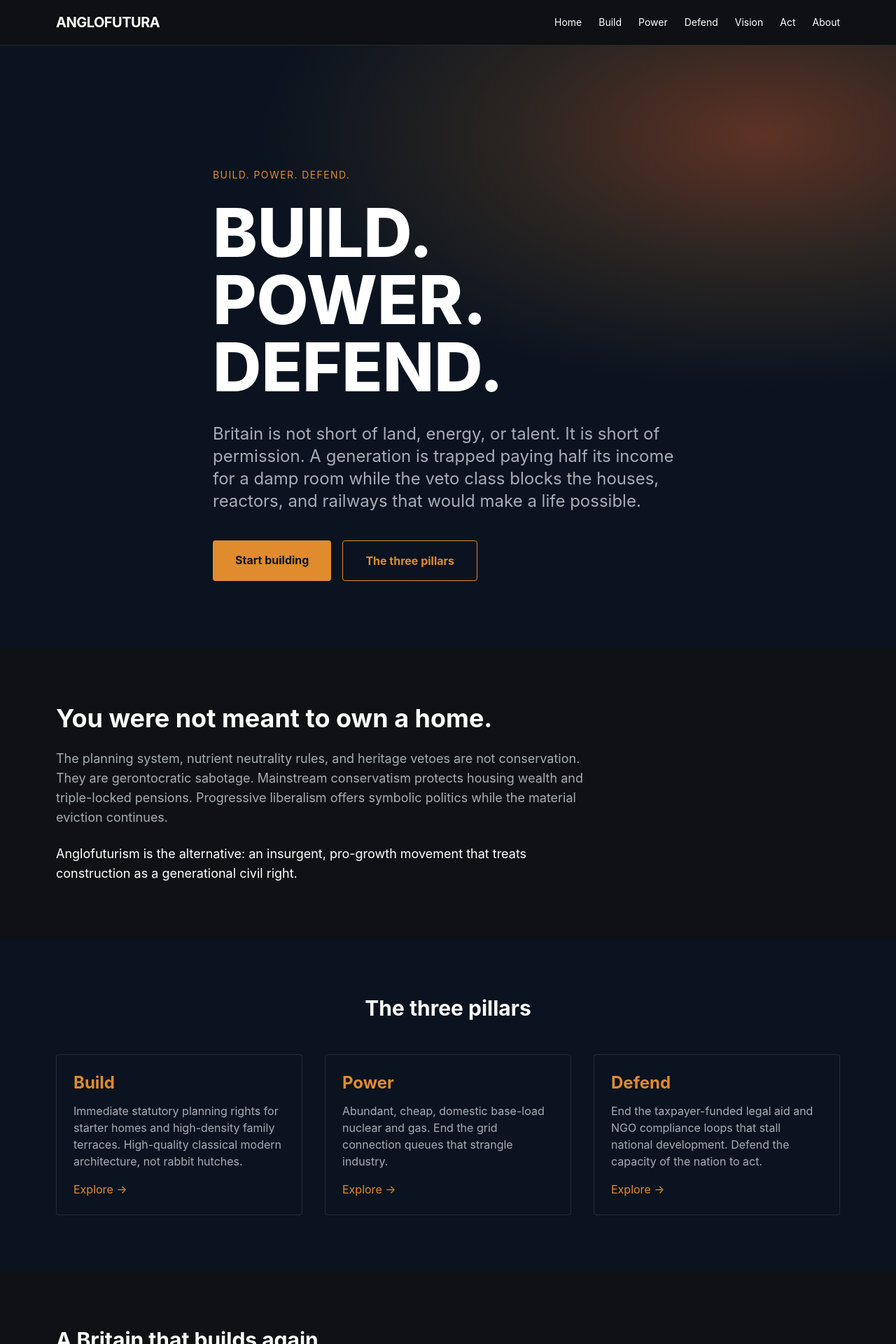
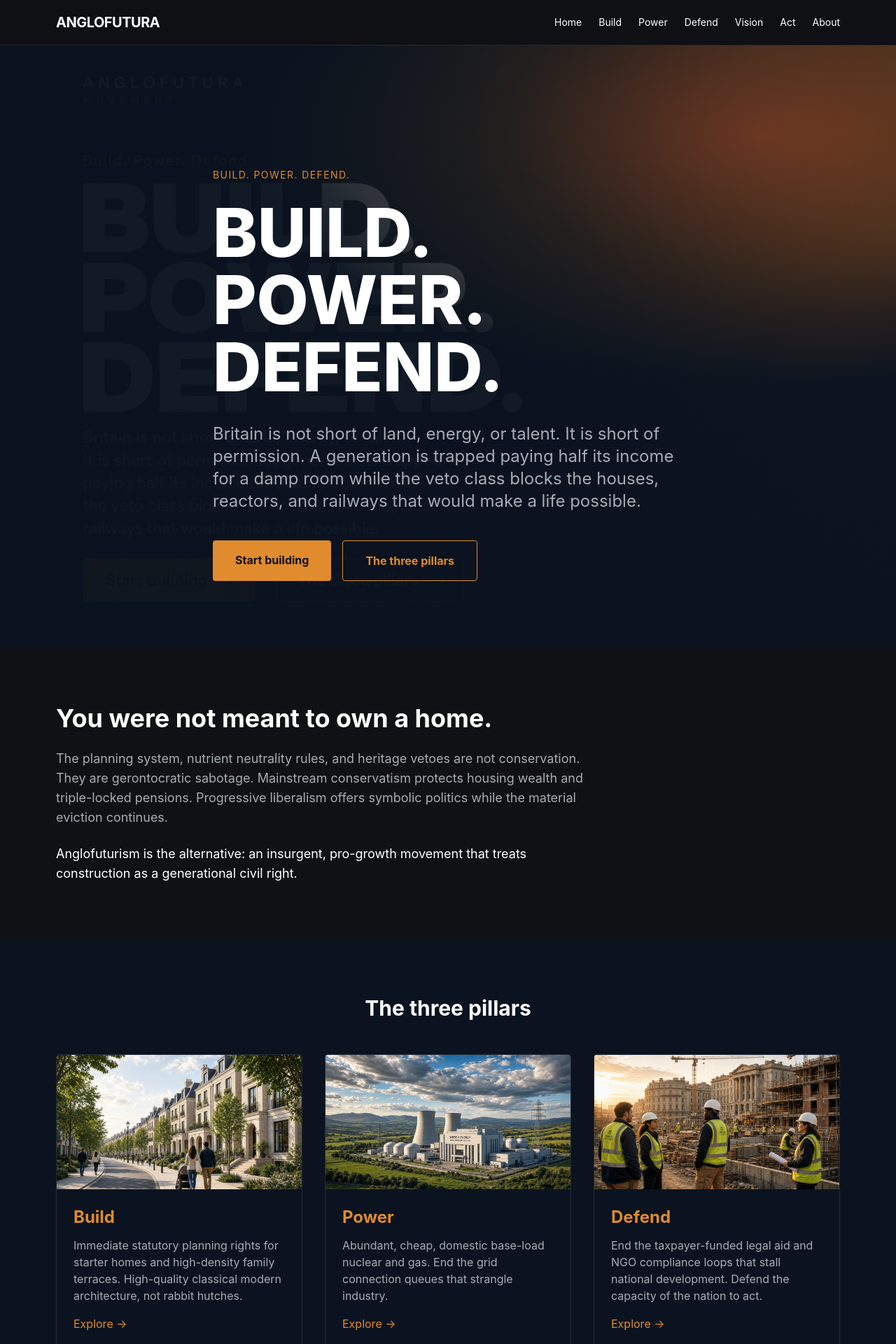
Before and after one commit to stumpyuk1/anglofutura-prototype, a Next.js app: page / in a window 1280 px wide. Shown: the top 1920 px of the page at 70% size. Built offline with nearby package versions, Linux system fonts and the light colour scheme.

Commit message:
Wire moodboard images into homepage (hero + pillars + vision)

```diff
--- a/app/page.js
+++ b/app/page.js
@@ -6,10 +6,18 @@ export default function Home() {
       {/* Hero */}
       <section className="relative min-h-screen flex items-center bg-navy overflow-hidden pt-20">
         <div
+          className="absolute inset-0 opacity-30"
+          style={{
+            backgroundImage: "url('/images/MC1ms.jpg')",
+            backgroundSize: 'cover',
+            backgroundPosition: 'center right',
+          }}
+        ></div>
+        <div
           className="absolute inset-0"
           style={{
             background:
-              'radial-gradient(ellipse 80% 60% at 85% 15%, rgba(196, 88, 43, 0.45) 0%, rgba(224, 139, 46, 0.15) 35%, rgba(10, 19, 31, 0) 70%)',
+              'radial-gradient(ellipse 80% 60% at 85% 15%, rgba(196, 88, 43, 0.4) 0%, rgba(224, 139, 46, 0.1) 35%, rgba(10, 19, 31, 0.9) 70%)',
           }}
         ></div>
         <div className="relative max-w-6xl mx-auto px-4 py-24">
@@ -48,25 +56,34 @@ export default function Home() {
         </p>
       </section>
 
-      {/* Pillars */}
+      {/* Pillars with images */}
       <section className="bg-navy py-20">
         <div className="max-w-6xl mx-auto px-4">
           <h2 className="text-3xl font-bold mb-12 text-center">The three pillars</h2>
           <div className="grid md:grid-cols-3 gap-8">
-            <div className="border border-white/10 p-6 rounded">
+            <div className="border border-white/10 rounded overflow-hidden">
+              <img src="/images/bED3n.jpg" alt="Construction" className="w-full h-48 object-cover" />
+              <div className="p-6">
                 <h3 className="text-2xl font-bold text-amber mb-3">Build</h3>
                 <p className="text-steel">Immediate statutory planning rights for starter homes and high-density family terraces. High-quality classical modern architecture, not rabbit hutches.</p>
                 <Link href="/build" className="inline-block mt-4 text-amber hover:underline">Explore →</Link>
               </div>
-            <div className="border border-white/10 p-6 rounded">
+            </div>
+            <div className="border border-white/10 rounded overflow-hidden">
+              <img src="/images/Xl4VB.jpg" alt="Power" className="w-full h-48 object-cover" />
+              <div className="p-6">
                 <h3 className="text-2xl font-bold text-amber mb-3">Power</h3>
                 <p className="text-steel">Abundant, cheap, domestic base-load nuclear and gas. End the grid connection queues that strangle industry.</p>
                 <Link href="/power" className="inline-block mt-4 text-amber hover:underline">Explore →</Link>
               </div>
-            <div className="border border-white/10 p-6 rounded">
+            </div>
+            <div className="border border-white/10 rounded overflow-hidden">
+              <img src="/images/z3Ms2.jpg" alt="Defend" className="w-full h-48 object-cover" />
+              <div className="p-6">
                 <h3 className="text-2xl font-bold text-amber mb-3">Defend</h3>
                 <p className="text-steel">End the taxpayer-funded legal aid and NGO compliance loops that stall national development. Defend the capacity of the nation to act.</p>
                 <Link href="/defend" className="inline-block mt-4 text-amber hover:underline">Explore →</Link>
+              </div>
             </div>
           </div>
         </div>
@@ -75,6 +92,7 @@ export default function Home() {
       {/* Vision teaser */}
       <section className="max-w-6xl mx-auto px-4 py-20">
         <h2 className="text-3xl font-bold mb-6">A Britain that builds again</h2>
+        <img src="/images/jL81l.jpg" alt="Vision" className="w-full max-w-3xl mb-8 rounded" />
         <p className="text-lg text-steel max-w-3xl mb-8">
           A Britain that builds again is a Britain where young people can own a house, energy is cheap enough to reindustrialise, and the civilisational toolbox (law, empiricism, institutions that outlast a ministry) is used on purpose. Not a museum. A laboratory and a foundry.
         </p>
```
Lines whose indentation alone changed are shown as unchanged.
